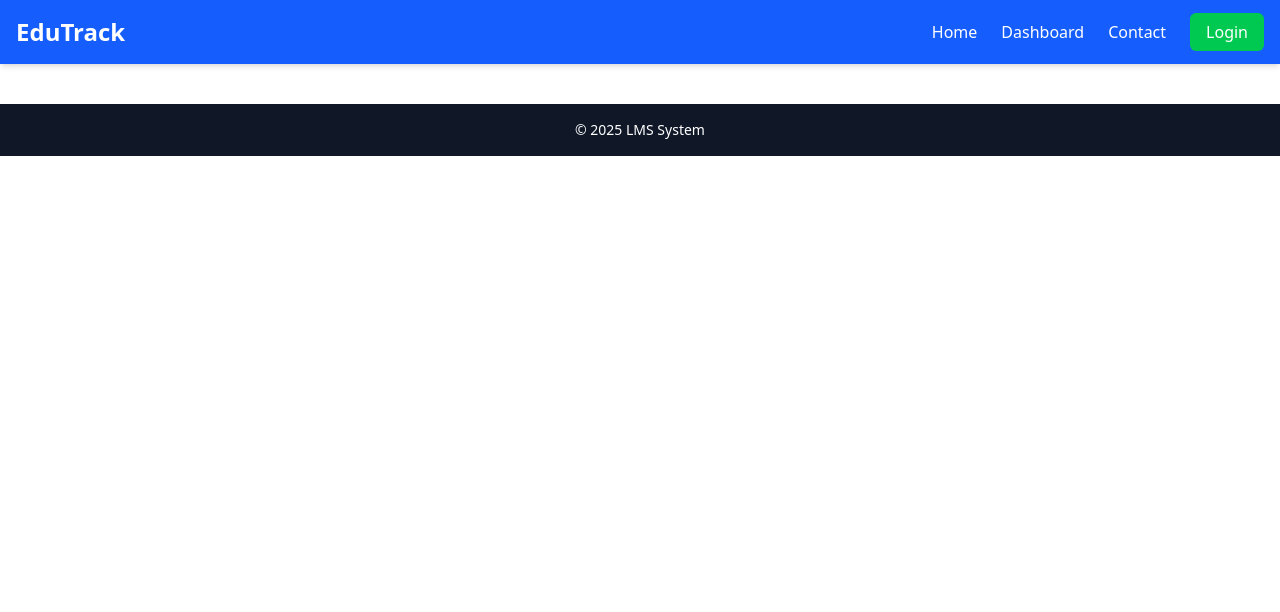
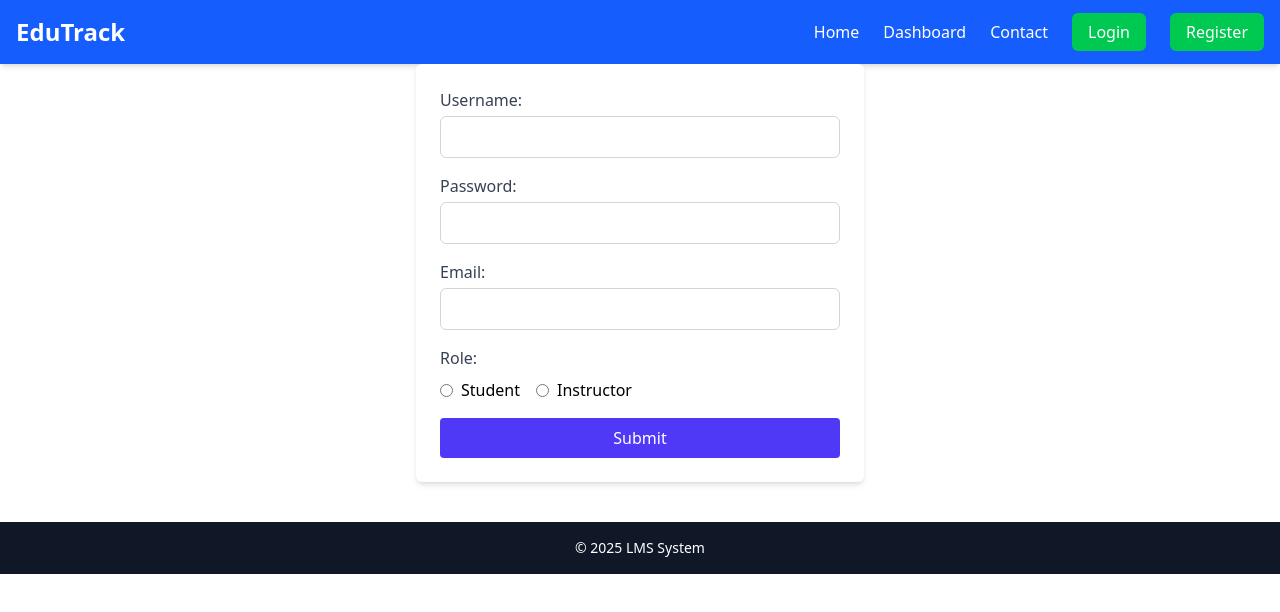
Before and after one commit to Abdul-Wahab-17/EduTrack, a React (Vite) app in the folder client/: page /register in a window 1280 px wide. Shown: the top 612 px of the page. Built offline with nearby package versions, Linux system fonts and the light colour scheme; no server answers.

Commit message:
added registration

```diff
--- a/client/src/App.jsx
+++ b/client/src/App.jsx
@@ -8,6 +8,7 @@ import Dashboard from './pages/dashboard'
 import Contact from './pages/contact'
 import Navbar from './components/navbar'
 import Footer from './components/footer'
+import Register from './pages/register'
 
 
 function App()  {
@@ -35,6 +36,7 @@ function App()  {
               <Route path="/contact" element={<Contact />} />
               <Route path="/login" element={<Login setAuthenticated={setAuthenticated} />} />
               <Route path="/logout" element={<Logout setAuthenticated={setAuthenticated} />} />
+             <Route path="/register" element={ <Register setAuthenticated={setAuthenticated}/>}/>
           </Routes>
           <Footer/>
       </BrowserRouter>
--- a/client/src/components/navbar.jsx
+++ b/client/src/components/navbar.jsx
@@ -20,7 +20,7 @@ function Navbar({ isAuthenticated }) {
                     {isAuthenticated ? (
                         <Link to="/logout" className="bg-red-500 px-4 py-2 rounded-md hover:bg-red-700">Logout</Link>
                     ) : (
-                        <Link to="/login" className="bg-green-500 px-4 py-2 rounded-md hover:bg-green-700">Login</Link>
+                        <><Link to="/login" className="bg-green-500 px-4 py-2 rounded-md hover:bg-green-700">Login</Link><Link to="/register" className="bg-green-500 px-4 py-2 rounded-md hover:bg-green-700">Register</Link></>
                     )}
                 </div>
             </div>
--- a/client/src/pages/login.jsx
+++ b/client/src/pages/login.jsx
@@ -14,9 +14,7 @@ function Login({ setAuthenticated }) {
     const handleSubmit = async (e) => {
         e.preventDefault();
         try {
-            await axios.post("http://localhost:8080/auth/login", formData, {
-                withCredentials: true, // Send session cookies
-            });
+            await axios.post("http://localhost:8080/auth/login", formData, {withCredentials: true });
             setAuthenticated(true);
             navigate("/dashboard");
         } catch (err) {
@@ -36,7 +34,7 @@ function Login({ setAuthenticated }) {
                             name="username"
                             value={formData.username}
                             onChange={handleChange}
-                            required
+                                required
                             className="w-full px-3 py-2 border border-gray-300 rounded-md focus:outline-none focus:ring-2 focus:ring-blue-500"
                         />
                     </div>
--- /dev/null
+++ b/client/src/pages/register.jsx
@@ -0,0 +1,64 @@
+import axios from "axios";
+import React ,{ useState } from "react";
+import { useNavigate } from "react-router-dom";
+
+const Register = ( setAuthenticated) => {
+    const [formData , setFormData] = useState( {username:"" , password:"" , email : "" , role:""});
+    const [error ,setError] = useState("");
+    const navigate = useNavigate();
+
+    const handleChange = (e) => {
+        setFormData({ ...formData, [e.target.name]: e.target.value });
+    };
+
+
+    const handleSubmit = async (e) => {
+        e.preventDefault();
+        try {
+            await axios.post('http://localhost:8080/auth/register' , formData , { withCredentials:true}  );
+            setAuthenticated(true);
+            navigate("/dashboard");
+
+        }
+        catch (error) {
+            setError(error);
+        }
+    }
+    return (
+        <>
+            <form  onSubmit={handleSubmit} className="max-w-md mx-auto p-6 bg-white shadow-md rounded-md space-y-4">
+                <div>
+                    <label className="block text-gray-700 font-medium mb-1">Username:</label>
+                    <input type="text" name="username" onChange={handleChange} className="w-full border border-gray-300 rounded-md px-3 py-2 focus:outline-none focus:ring-2 focus:ring-blue-500" />
+                </div>
+                <div>
+                    <label className="block text-gray-700 font-medium mb-1">Password:</label>
+                    <input type="password" name="password" onChange={handleChange}className="w-full border border-gray-300 rounded-md px-3 py-2 focus:outline-none focus:ring-2 focus:ring-blue-500" />
+                </div>
+                <div>
+                    <label className="block text-gray-700 font-medium mb-1">Email:</label>
+                    <input type="email" name="email" onChange={handleChange}className="w-full border border-gray-300 rounded-md px-3 py-2 focus:outline-none focus:ring-2 focus:ring-blue-500" />
+                </div>
+                <div>
+                    <label className="block text-gray-700 font-medium mb-2">Role:</label>
+                    <div className="flex items-center gap-4">
+                        <label className="flex items-center space-x-2">
+                            <input type="radio" name="role" value="student" onChange={handleChange}className="form-radio text-blue-600" />
+                            <span>Student</span>
+                        </label>
+                        <label className="flex items-center space-x-2">
+                            <input type="radio" name="role" value="instructor"onChange={handleChange} className="form-radio text-green-600" />
+                            <span>Instructor</span>
+                        </label>
+                    </div>
+                </div>
+                <div>
+                    <button type="submit" className="w-full bg-indigo-600 text-white py-2 rounded hover:bg-indigo-700 transition">Submit</button>
+                </div>
+            </form>
+
+        </>
+    );
+}
+
+export default Register;
```
Also changed, not shown: 1 other file (tests, documents, lock files or other folders).
